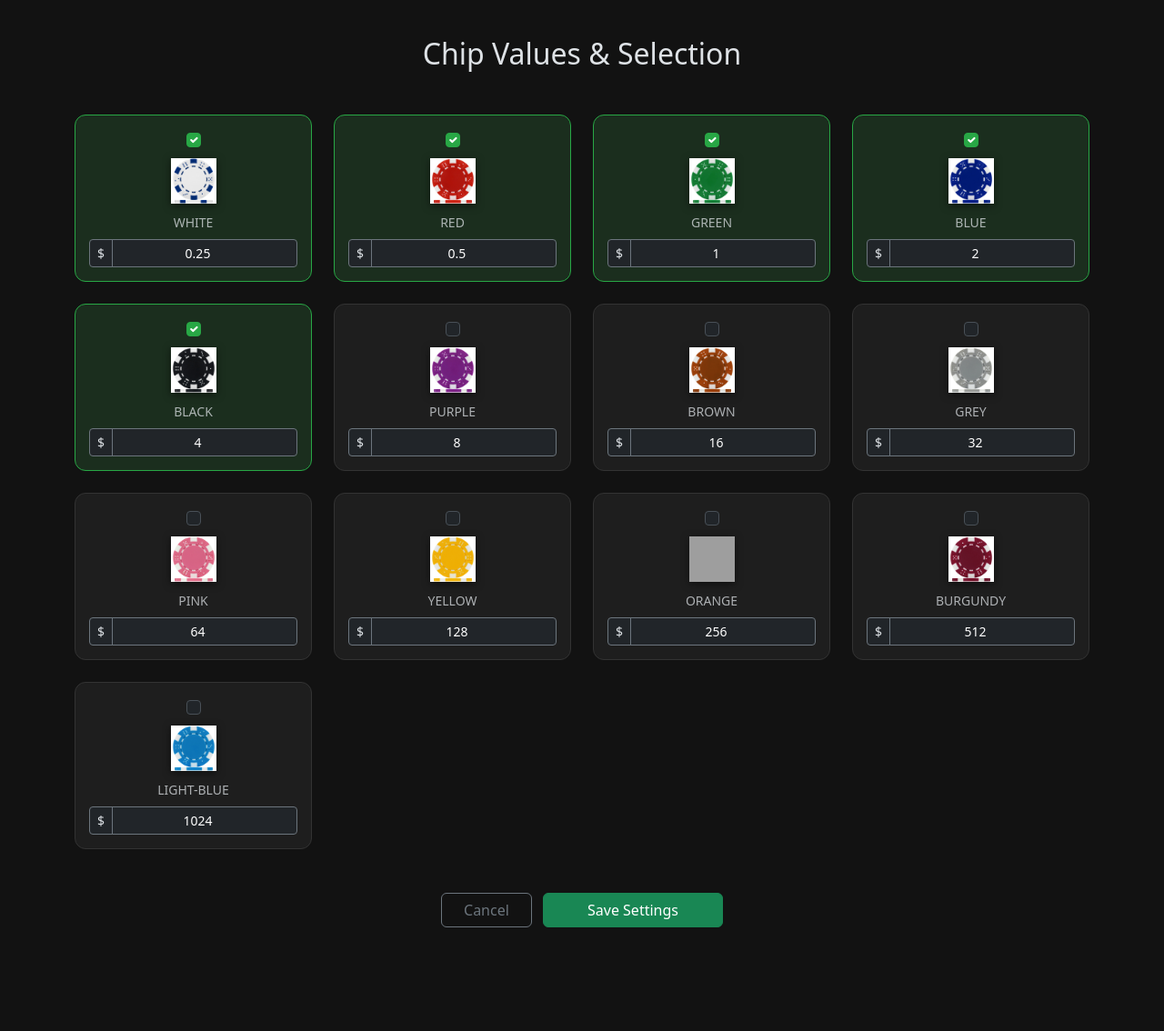
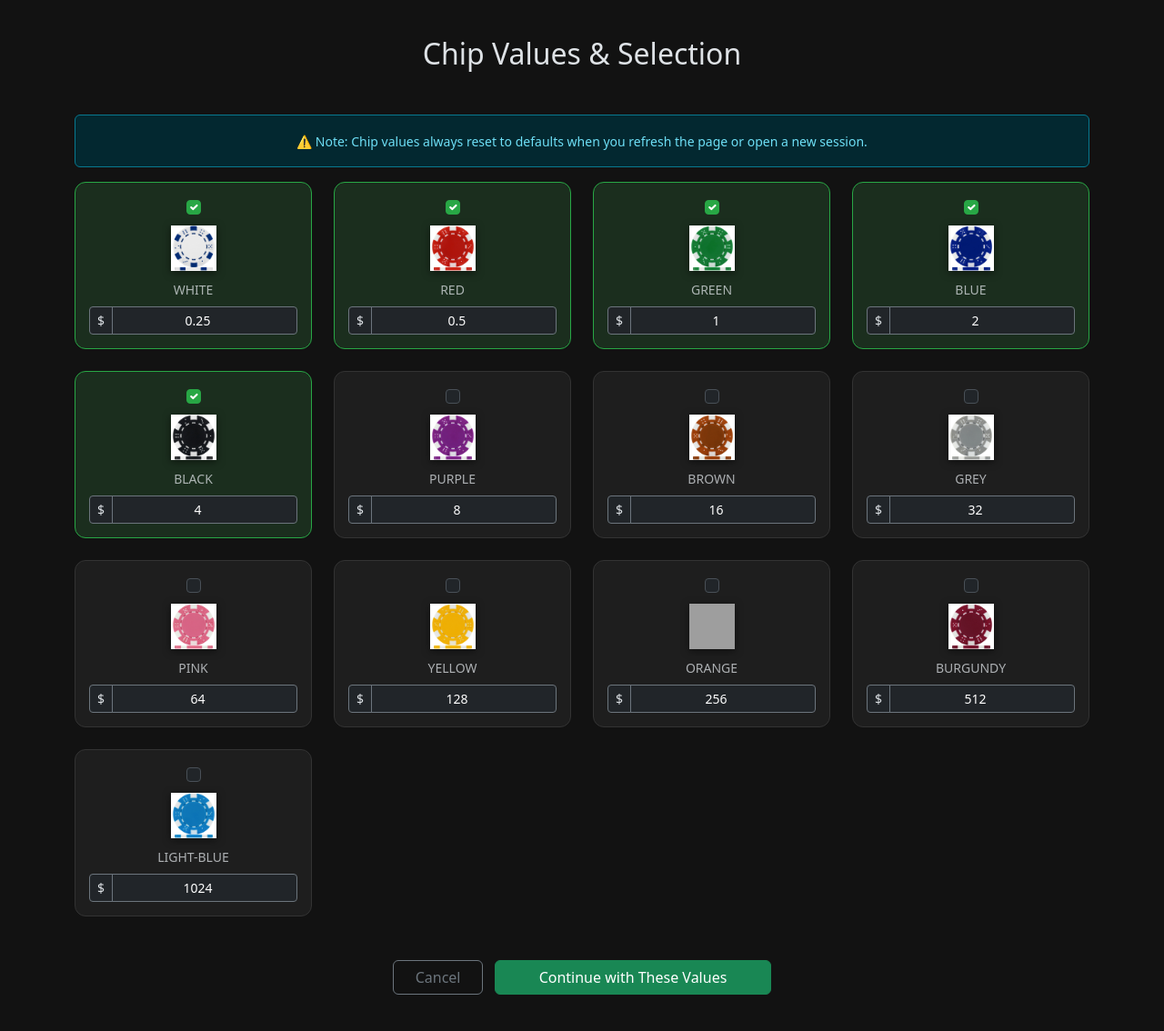
Before and after one commit to roeisold/poker, a Flask app: page /chip-setup in a window 1280 px wide. Shown: the whole page at 91% size. Before the commit the page ends 1020 px from the top, so only its background shows below. Run offline with Flask 3, Linux system fonts and the light colour scheme; grey boxes are pictures that could not be loaded.

Commit message:
fix bugs 2

```diff
--- a/app.py
+++ b/app.py
@@ -1,10 +1,6 @@
-from flask import Flask, render_template, request, jsonify, session
-import os
+from flask import Flask, render_template, request, jsonify
 
 app = Flask(__name__)
-
-# --- CRITICAL FIX: Static key ensures your custom chip values persist ---
-app.secret_key = 'poker_settler_permanent_key_2024'
 
 DEFAULT_CHIP_VALUES = {
     "white": 0.25, "red": 0.5, "green": 1, "blue": 2, "black": 4,
@@ -15,30 +11,25 @@ DEFAULT_SELECTED_CHIPS = ["white", "red", "green", "blue", "black"]
 
 @app.route('/', methods=['GET'])
 def index():
-    if 'chip_values' not in session:
-        session['chip_values'] = DEFAULT_CHIP_VALUES
-    if 'selected_chips' not in session:
-        session['selected_chips'] = DEFAULT_SELECTED_CHIPS
+    # Always use defaults - no session persistence
     return render_template('index.html',
-                          chip_values=session['chip_values'],
-                          selected_chips=session['selected_chips'])
+                          chip_values=DEFAULT_CHIP_VALUES,
+                          selected_chips=DEFAULT_SELECTED_CHIPS)
 
 @app.route('/chip-setup', methods=['GET'])
 def chip_setup():
-    chip_values = session.get('chip_values', DEFAULT_CHIP_VALUES)
-    selected_chips = session.get('selected_chips', DEFAULT_SELECTED_CHIPS)
+    # Always use defaults - no session persistence
     return render_template('chip_setup.html',
-                          chip_values=chip_values,
-                          selected_chips=selected_chips,
+                          chip_values=DEFAULT_CHIP_VALUES,
+                          selected_chips=DEFAULT_SELECTED_CHIPS,
                           all_chips=list(DEFAULT_CHIP_VALUES.keys()))
 
 @app.route('/save-chip-values', methods=['POST'])
 def save_chip_values():
+    # Accept the data but don't persist it (for frontend compatibility)
+    # Values will only last for the current page session in browser memory
     try:
         data = request.json
-        session['chip_values'] = data.get('chip_values', {})
-        session['selected_chips'] = data.get('selected_chips', [])
-        session.modified = True
         return jsonify({"success": True})
     except Exception as e:
         return jsonify({"error": str(e)}), 400
@@ -48,8 +39,11 @@ def calculate():
     try:
         data = request.json
         friends = data.get('friends', [])
-        chip_values = session.get('chip_values', DEFAULT_CHIP_VALUES)
-        selected_chips = session.get('selected_chips', DEFAULT_SELECTED_CHIPS)
+
+        # Use chip values from the request payload (sent from frontend)
+        # This allows temporary customization without server-side persistence
+        chip_values = data.get('chip_values', DEFAULT_CHIP_VALUES)
+        selected_chips = data.get('selected_chips', DEFAULT_SELECTED_CHIPS)
 
         # Calculation logic
         original_balances = {}
--- a/templates/chip_setup.html
+++ b/templates/chip_setup.html
@@ -15,6 +15,9 @@
 <body>
     <div class="container">
         <h2 class="text-center mb-5 fw-light">Chip Values & Selection</h2>
+        <div class="alert alert-info text-center">
+            <small>⚠️ Note: Chip values always reset to defaults when you refresh the page or open a new session.</small>
+        </div>
         <form id="setupForm">
             <div class="row g-4">
                 {% for chip in all_chips %}
@@ -33,7 +36,7 @@
             </div>
             <div class="text-center mt-5">
                 <a href="/" class="btn btn-outline-secondary px-4 me-2">Cancel</a>
-                <button type="submit" class="btn btn-success px-5">Save Settings</button>
+                <button type="submit" class="btn btn-success px-5">Continue with These Values</button>
             </div>
         </form>
     </div>
@@ -50,11 +53,14 @@
             {% endfor %}
             document.querySelectorAll('.chip-toggle:checked').forEach(el => selected_chips.push(el.dataset.chip));
 
+            // Send to server (won't persist, just for compatibility)
             await fetch('/save-chip-values', {
                 method: 'POST',
                 headers: {'Content-Type': 'application/json'},
                 body: JSON.stringify({ chip_values, selected_chips })
             });
+
+            // Note: Settings won't persist on Vercel - always reset to defaults
             window.location.href = '/';
         };
     </script>
```
Also changed, not shown: templates/index.html (+8 -1 lines).
